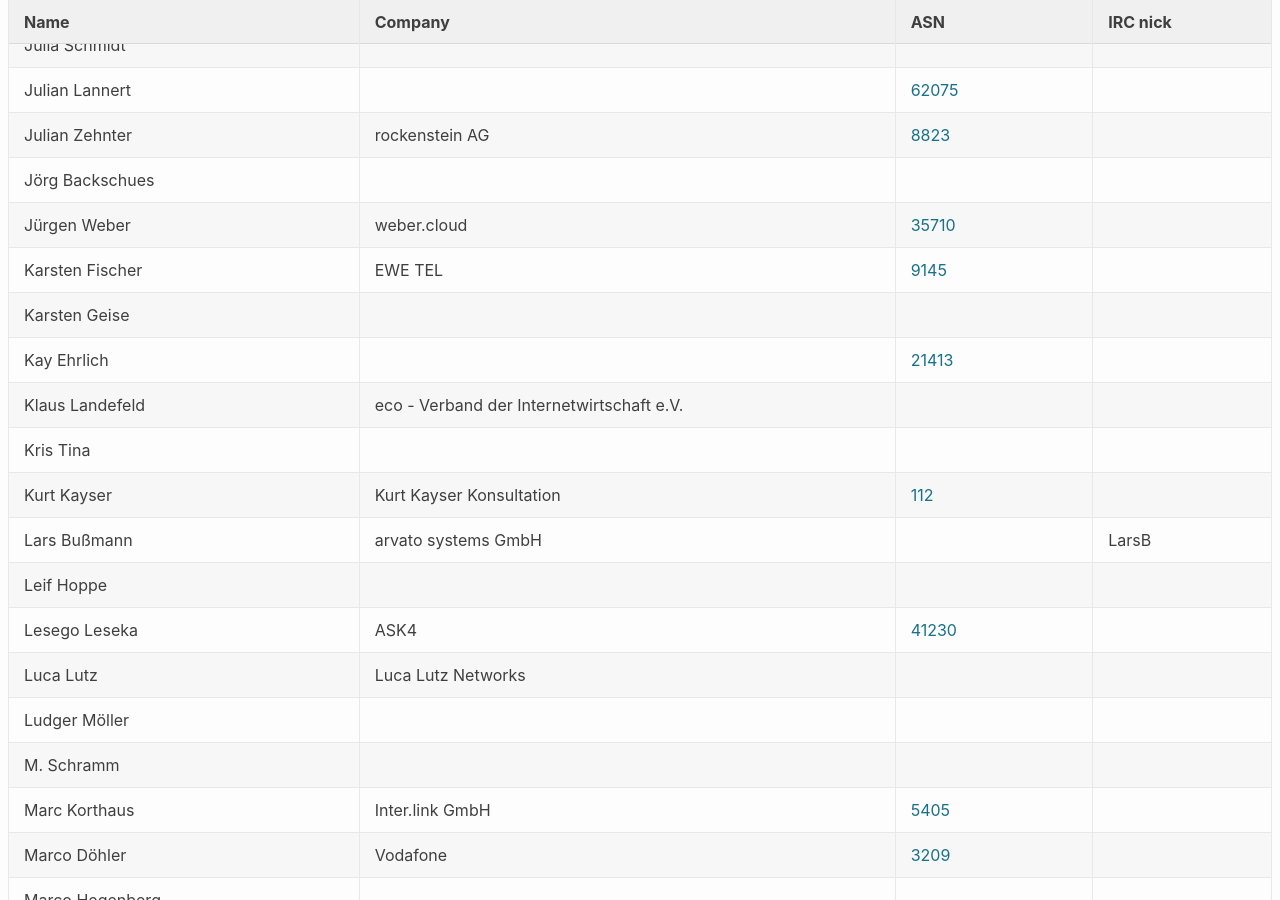
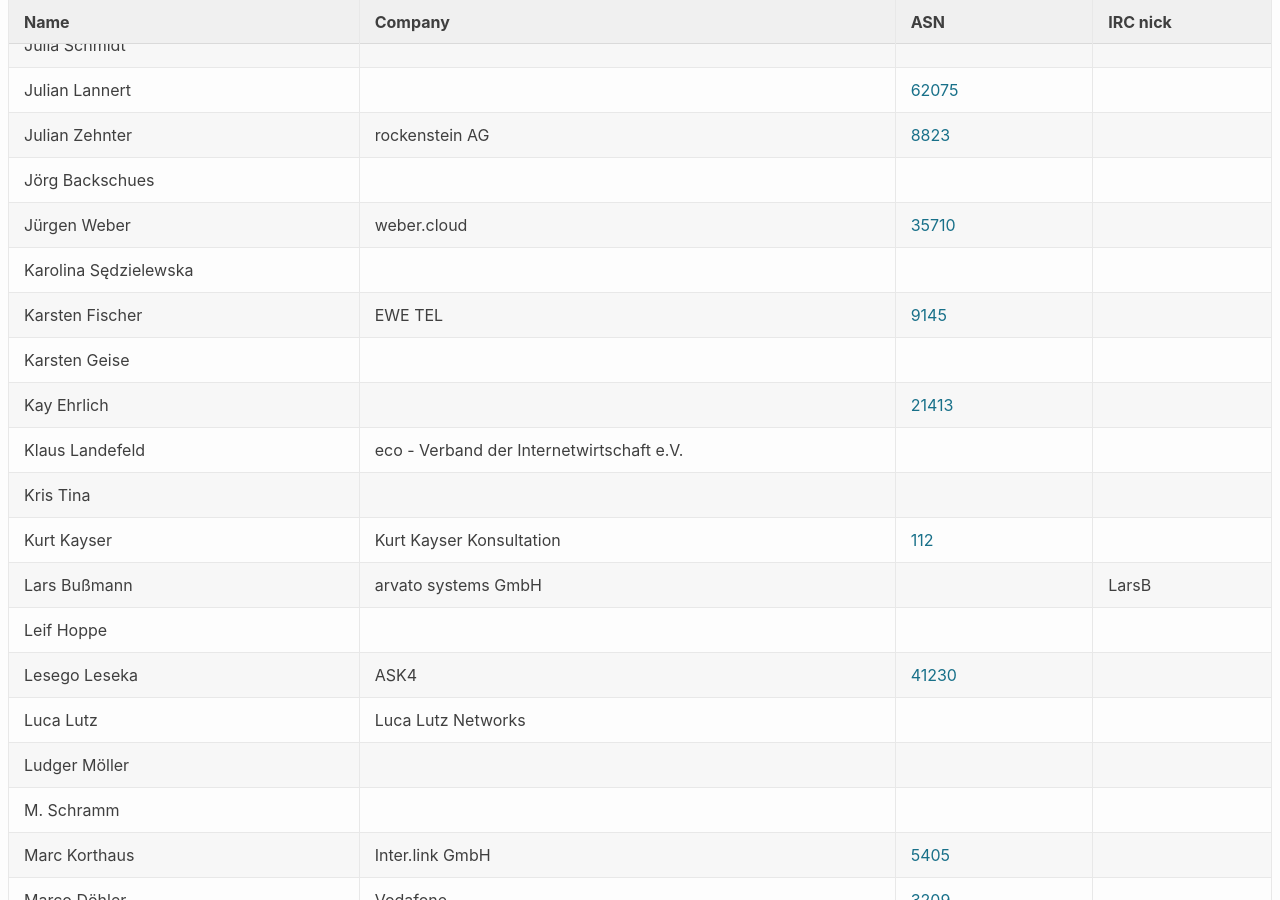
Before and after one commit to denog/pretix-attendeelist, a Jekyll site: the page built from denog15/index.md, in a window 1280 px wide and 900 px high, scrolled down 22479 px. Built offline with Jekyll 4.4.1, drawn with Linux system fonts in a browser that asks for light colours.

Commit message:
Latest data: Sun Nov 19 17:48:06 UTC 2023

```diff
--- a/_data/attendees_denog15_online.json
+++ b/_data/attendees_denog15_online.json
@@ -442,6 +442,12 @@
     "company": "weber.cloud",
     "irc": null,
     "asn": "35710"
+  },
+  {
+    "name": "Karolina Sędzielewska",
+    "company": null,
+    "irc": null,
+    "asn": null
   },
   {
     "name": "Karsten Fischer",
```
